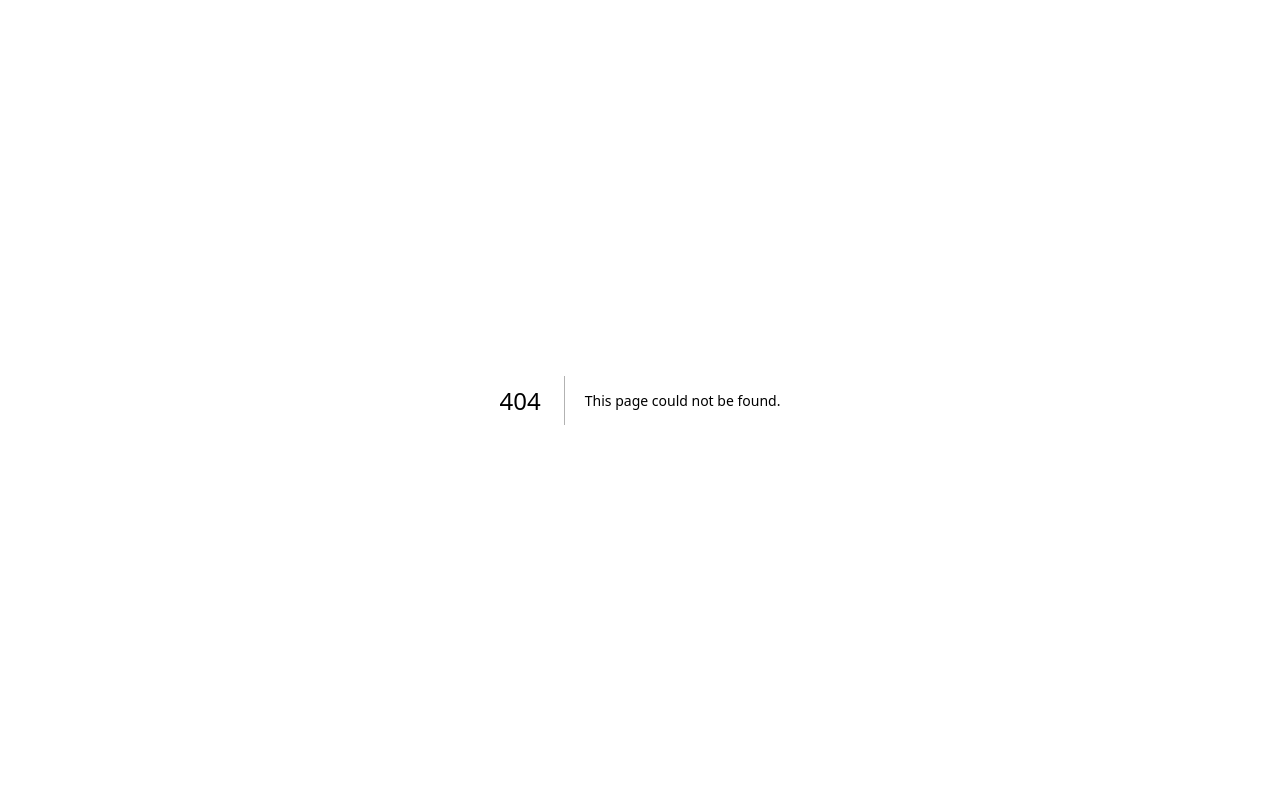
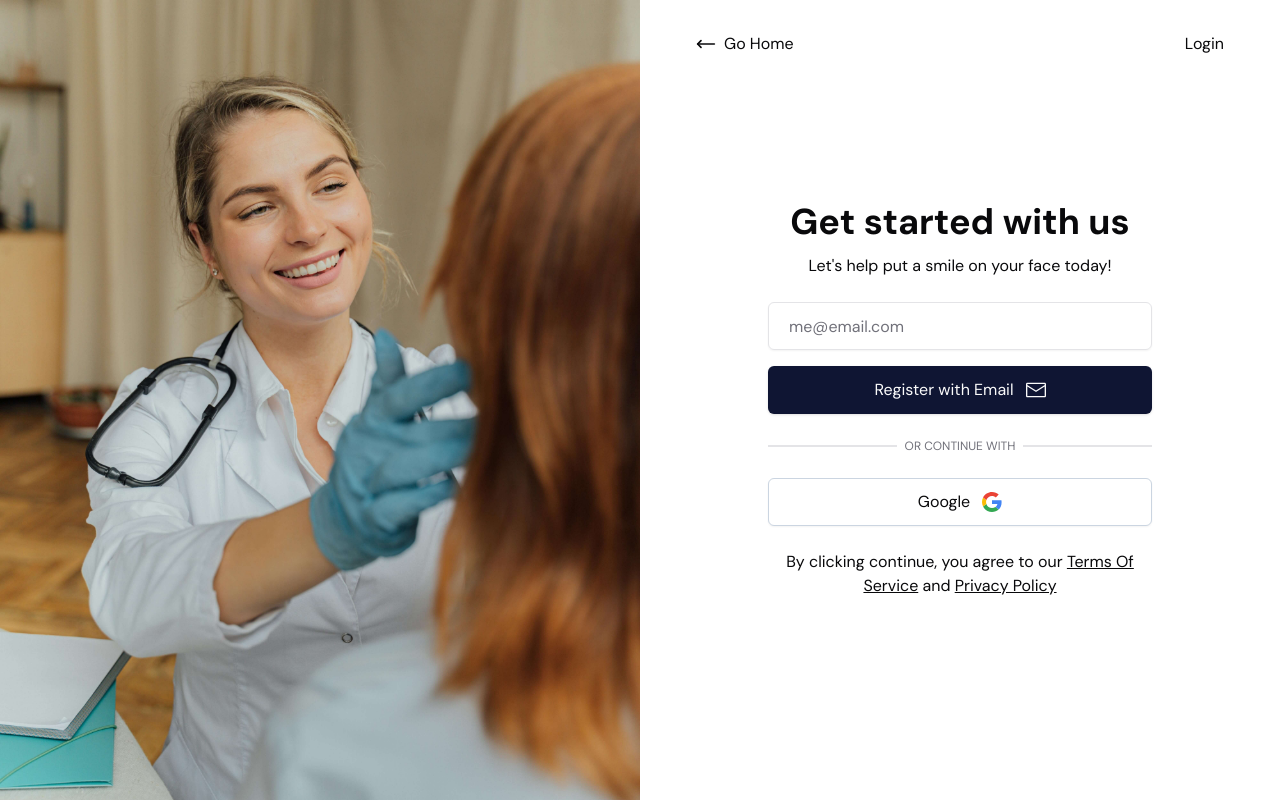
Before and after one commit to Chinwike1/dentist-direct, a Next.js app: page /register in a window 1280 px wide. Before the commit this address had no page. Built offline with nearby package versions, Linux system fonts and the light colour scheme; what tailwindcss-debug-screens would draw is missing.

Commit message:
feat: create /register screen This commit creates the UI for the register screen using shadcn components, RHF for form management and Zod for schema validation.

```diff
--- /dev/null
+++ b/app/(auth)/register/page.tsx
@@ -0,0 +1,38 @@
+import Image from 'next/image'
+import DentistCheckupPhoto from '@/public/images/dentist-checkup.jpg'
+import Link from 'next/link'
+import { MoveLeftIcon } from 'lucide-react'
+import RegisterForm from '@/components/layout/register-form'
+
+export default function RegisterPage() {
+  return (
+    <section className="grid min-h-screen grid-cols-1 md:grid-cols-2">
+      {/* left panel */}
+      <div className="invisible hidden h-screen md:visible md:flex">
+        <Image
+          src={DentistCheckupPhoto}
+          alt="Dentist checking up on a patient"
+          className="h-full w-full object-cover object-left-top"
+          placeholder="blur"
+        />
+      </div>
+
+      {/* right panel */}
+      <div className="relative flex flex-col items-center justify-center text-center">
+        <div className="absolute top-0 flex w-full justify-between p-8 lg:px-14">
+          <Link
+            className="flex items-center gap-2 hover:text-zinc-600"
+            href="/"
+          >
+            <MoveLeftIcon className="size-5" />
+            Go Home
+          </Link>
+          <Link className="hover:text-zinc-600" href="/login">
+            Login
+          </Link>
+        </div>
+        <RegisterForm />
+      </div>
+    </section>
+  )
+}
--- a/components/hero.tsx
+++ /dev/null
@@ -1,36 +0,0 @@
-import Link from 'next/link'
-import ToothIcon from './icons/tooth'
-import { ArrowRightIcon } from 'lucide-react'
-
-export default function Hero() {
-  return (
-    <>
-      <span className="mx-auto flex w-fit items-center justify-center rounded-full border-2 border-blue-200 bg-blue-100 px-2 py-1 text-sm font-semibold">
-        <ToothIcon className="h-6 w-6 text-slate-100" />
-        Award-Winning Dentist
-      </span>
-      <div className="mx-auto mt-6 w-fit text-center lg:w-4/5">
-        <h1 className="text-balance text-4xl font-extrabold lg:text-6xl">
-          Experience gentle and comprehensive dentistry
-        </h1>
-        <p className="mx-auto my-6 text-balance xl:w-4/5">
-          Our experienced team of dentists and friendly staff work together to
-          create a comfortable and welcoming environment for anyone who walks
-          through our doors.
-        </p>
-        <div className="mx-auto w-fit">
-          <Link
-            href="/dashboard?action=new_appointment"
-            className="bg-brand hover:bg-brand-600 group relative flex h-12 items-center justify-center overflow-hidden rounded-md px-6 text-neutral-50 transition"
-          >
-            <span className="relative font-bold">Book An Appointment</span>{' '}
-            <ArrowRightIcon className="ml-2 h-5 w-5" />
-            <div className="animate-shine-infinite absolute inset-0 -top-[20px] flex h-[calc(100%+40px)] w-full justify-center blur-[12px]">
-              <div className="relative h-full w-8 bg-white/30"></div>
-            </div>
-          </Link>
-        </div>
-      </div>
-    </>
-  )
-}
--- /dev/null
+++ b/components/icons/google.tsx
@@ -0,0 +1,34 @@
+import { cn } from '@/lib/utils'
+
+const GoogleColoredIcon = ({ className, ...props }: { className?: string }) => {
+  return (
+    <svg
+      width="48"
+      height="48"
+      viewBox="0 0 48 48"
+      fill="none"
+      xmlns="http://www.w3.org/2000/svg"
+      className={cn('cursor-pointer', className)}
+      {...props}
+    >
+      <path
+        d="M23.9996 19.6363V28.9309H36.916C36.3488 31.9199 34.6468 34.4509 32.0941 36.1527L39.8831 42.1964C44.4213 38.0075 47.0395 31.8547 47.0395 24.5456C47.0395 22.8438 46.8868 21.2073 46.6031 19.6366L23.9996 19.6363Z"
+        fill="#4285F4"
+      />
+      <path
+        d="M10.5494 28.568L8.79263 29.9128L2.57434 34.7564C6.52342 42.589 14.6174 48 23.9991 48C30.4789 48 35.9116 45.8618 39.8826 42.1964L32.0936 36.1528C29.9554 37.5927 27.2281 38.4656 23.9991 38.4656C17.7591 38.4656 12.4575 34.2547 10.5592 28.5819L10.5494 28.568Z"
+        fill="#34A853"
+      />
+      <path
+        d="M2.57436 13.2436C0.938084 16.4726 0 20.1163 0 23.9999C0 27.8834 0.938084 31.5271 2.57436 34.7561C2.57436 34.7777 10.5599 28.5597 10.5599 28.5597C10.08 27.1197 9.79624 25.5925 9.79624 23.9996C9.79624 22.4067 10.08 20.8795 10.5599 19.4395L2.57436 13.2436Z"
+        fill="#FBBC05"
+      />
+      <path
+        d="M23.9996 9.55636C27.5342 9.55636 30.676 10.7781 33.1851 13.1345L40.0577 6.2619C35.8904 2.37833 30.4797 0 23.9996 0C14.6179 0 6.52342 5.38908 2.57434 13.2437L10.5597 19.44C12.4578 13.7672 17.7596 9.55636 23.9996 9.55636Z"
+        fill="#EA4335"
+      />
+    </svg>
+  )
+}
+
+export default GoogleColoredIcon
--- /dev/null
+++ b/components/layout/hero.tsx
@@ -0,0 +1,34 @@
+import Link from 'next/link'
+import ToothIcon from '../icons/tooth'
+import { ArrowRightIcon } from 'lucide-react'
+
+export default function Hero() {
+  return (
+    <>
+      <span className="mx-auto flex w-fit items-center justify-center rounded-full border-2 border-blue-200 bg-blue-100 px-2 py-1 text-sm">
+        <ToothIcon className="h-6 w-6 text-slate-100" />
+        Award-Winning Dentist
+      </span>
+      <div className="mx-auto mt-6  w-fit text-center lg:w-4/5">
+        <h1 className="text-balance font-mono text-4xl font-extrabold lg:text-6xl">
+          Experience gentle and comprehensive dentistry
+        </h1>
+        <p className="mx-auto mb-8 mt-4 text-balance xl:w-4/5">
+          Our experienced team of dentists and friendly staff work together to
+          create a comfortable and welcoming environment for anyone who walks
+          through our doors
+        </p>
+        <Link
+          href="/dashboard?action=new_appointment"
+          className="group relative mx-auto flex h-14 w-fit items-center justify-center overflow-hidden rounded-md bg-brand px-6 font-sans text-neutral-50 transition ease-in-out hover:scale-105 hover:bg-brand-600 hover:shadow-lg hover:shadow-brand-100"
+        >
+          <span className="relative font-semibold">Book An Appointment</span>
+          <ArrowRightIcon className="ml-2 h-5 w-5" />
+          <div className="absolute inset-0 -top-[20px] flex h-[calc(100%+40px)] w-full animate-shine-infinite justify-center blur-[12px] delay-200">
+            <div className="relative h-full w-8 bg-white/30"></div>
+          </div>
+        </Link>
+      </div>
+    </>
+  )
+}
--- a/components/layout/navbar.tsx
+++ b/components/layout/navbar.tsx
@@ -27,14 +27,14 @@ const navLinks: NavLinks[] = [
 export default function Navbar() {
   return (
     <div>
-      <header className="flex h-[75px] items-center px-10">
+      <header className="flex h-[75px] items-center px-8">
         <nav className="flex items-center">
           <ToothIcon className="h-12 w-12 text-slate-100" />
-          <ul className="ml-10 hidden gap-8 lg:flex">
+          <ul className="ml-10 hidden gap-8 text-slate-900 lg:flex">
             {navLinks.map((link) => (
               <Link
                 key={link.name}
-                className="transition-all hover:font-semibold hover:underline"
+                className="font-light transition-colors hover:text-black hover:underline"
                 href={link.path}
               >
                 {link.name}
@@ -45,13 +45,13 @@ export default function Navbar() {
         <div className="ml-auto flex gap-2">
           <Link
             href="/dashboard?action=new_appointment"
-            className="ml-auto hidden items-center rounded-full px-3 py-2 font-bold transition-colors hover:underline md:flex"
+            className="ml-auto hidden items-center rounded-full px-3 py-2 transition-colors hover:underline md:flex"
           >
             Book Appointment
           </Link>
           <Link
-            href="/auth"
-            className="ml-auto flex items-center rounded-xl bg-slate-200 bg-opacity-20 px-3 py-2 font-bold transition-colors hover:bg-slate-300"
+            href="/register"
+            className="ml-auto flex items-center gap-2 rounded-2xl bg-slate-200 bg-opacity-20 px-3 py-2 transition-colors hover:bg-slate-100"
           >
             Sign In <ChevronRightIcon className="h-5 w-5" />
           </Link>
--- /dev/null
+++ b/components/layout/register-form.tsx
@@ -0,0 +1,85 @@
+'use client'
+
+import { Button } from '../ui/button'
+import { EnvelopeClosedIcon } from '@radix-ui/react-icons'
+import { Form, FormControl, FormField, FormItem } from '../ui/form'
+import { Input } from '../ui/input'
+import { z } from 'zod'
+import { useForm } from 'react-hook-form'
+import { zodResolver } from '@hookform/resolvers/zod'
+import GoogleColoredIcon from '../icons/google'
+import Link from 'next/link'
+
+// schema for signup form
+const signUpSchema = z.object({
+  email: z.string().email({ message: 'Please enter a valid email address' }),
+})
+
+export default function RegisterForm() {
+  // RHF instance
+  const form = useForm<z.infer<typeof signUpSchema>>({
+    resolver: zodResolver(signUpSchema),
+    defaultValues: {
+      email: '',
+    },
+  })
+
+  async function sendMagicLink(values: z.infer<typeof signUpSchema>) {
+    console.log(values.email)
+  }
+
+  return (
+    <div className="w-4/5 lg:w-3/5">
+      <h1 className="text-3xl font-bold lg:text-4xl">Get started with us</h1>
+      <p className="mb-6 mt-3">Let's help put a smile on your face today!</p>
+
+      {/* register with email */}
+      <Form {...form}>
+        <form onSubmit={form.handleSubmit(sendMagicLink)} className="space-y-4">
+          <FormField
+            control={form.control}
+            name="email"
+            render={({ field }) => (
+              <FormItem>
+                <FormControl>
+                  <Input placeholder="me@email.com" {...field} />
+                </FormControl>
+              </FormItem>
+            )}
+          />
+          <Button type="submit" className="w-full">
+            Register with Email <EnvelopeClosedIcon className="ml-3 size-5" />
+          </Button>
+        </form>
+      </Form>
+
+      {/* divider */}
+      <div className="relative my-6">
+        <div className="absolute inset-0 flex items-center">
+          <span className="w-full border-t-2" />
+        </div>
+        <div className="relative flex justify-center text-xs uppercase">
+          <span className="bg-background px-2 text-muted-foreground">
+            Or continue with
+          </span>
+        </div>
+      </div>
+
+      {/* register with oauth */}
+      <Button className="w-full border-slate-300" variant="outline">
+        Google <GoogleColoredIcon className="ml-3 size-5" />
+      </Button>
+
+      <div className="mt-6">
+        By clicking continue, you agree to our{' '}
+        <Link className="capitalize underline" href="#">
+          terms of service
+        </Link>{' '}
+        and{' '}
+        <Link className="capitalize underline" href="#">
+          privacy policy
+        </Link>{' '}
+      </div>
+    </div>
+  )
+}
```
Also changed, not shown: public/images/dentist-checkup.jpg (added).
